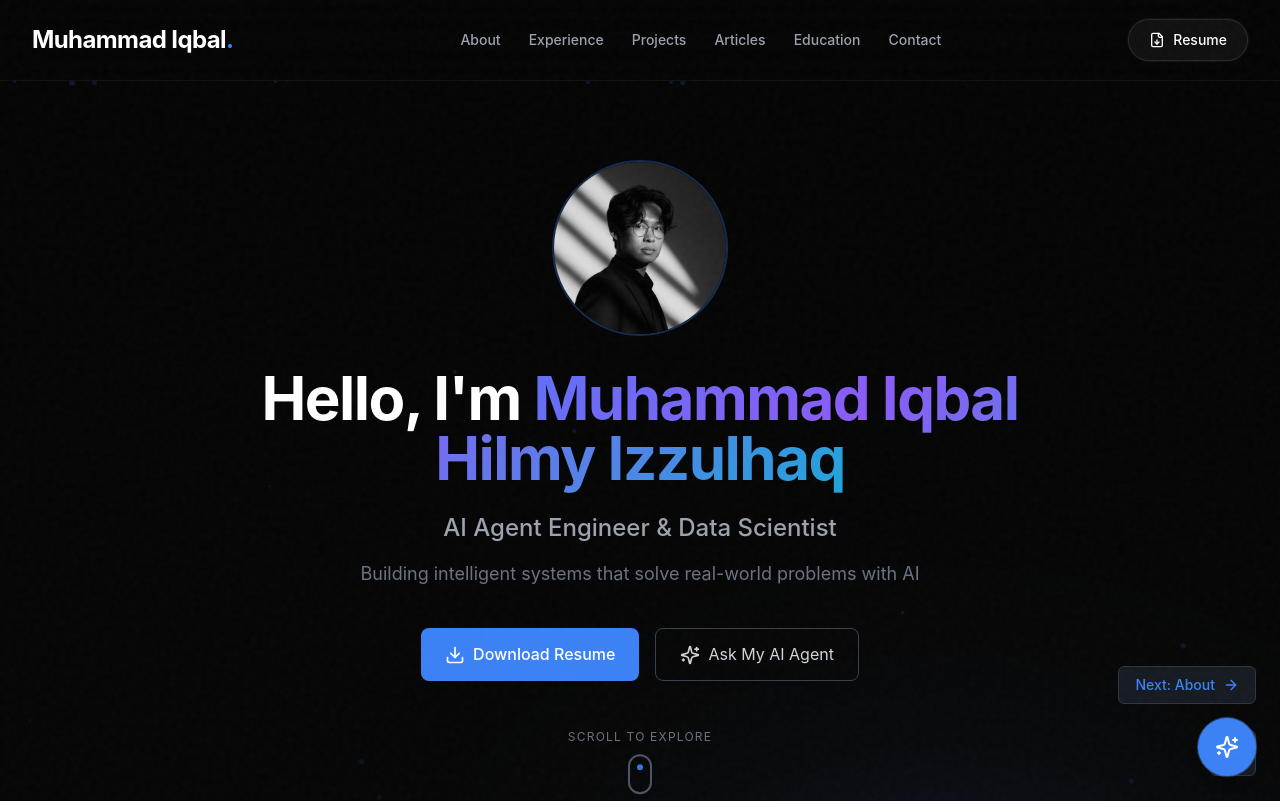
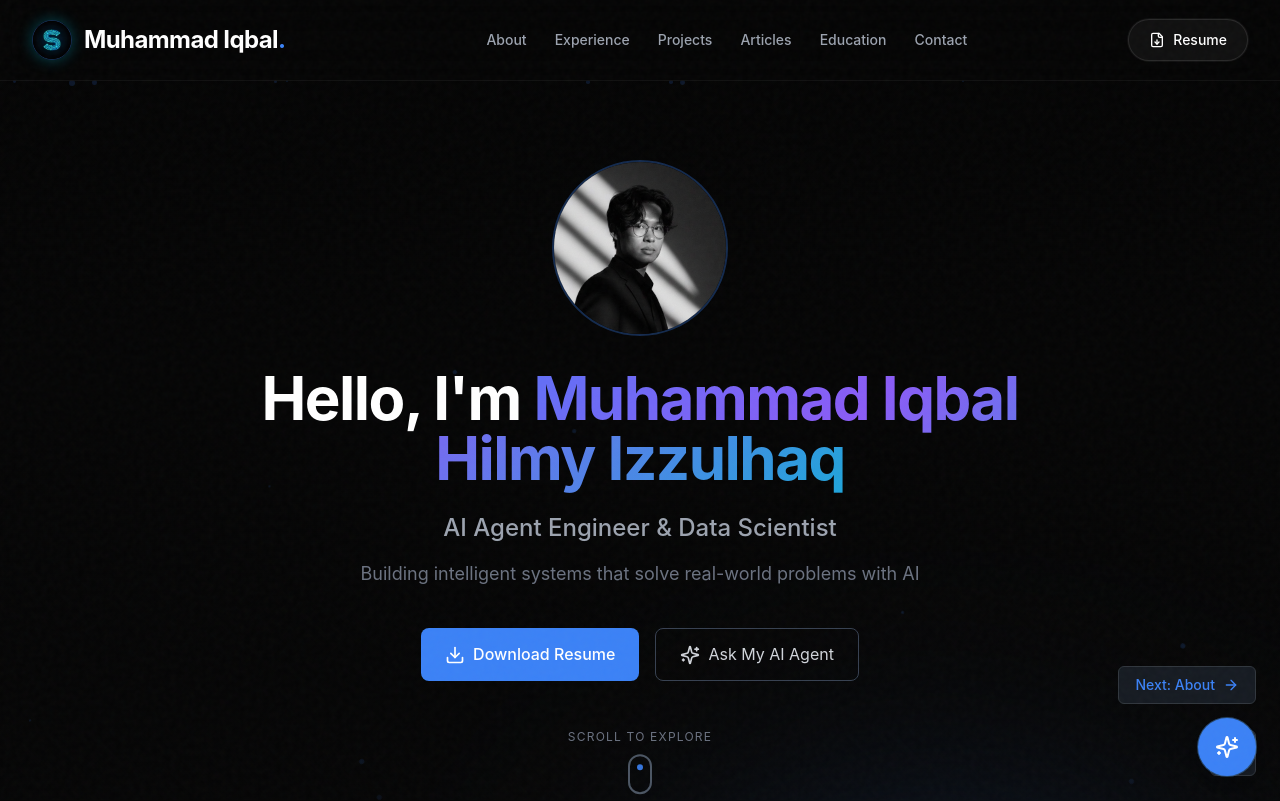
Before and after one commit to Shiverion/Shiverion.github.io, a React (Vite) app: page / in a window 1280 px wide. Shown: the top 801 px of the page. Built offline with nearby package versions, Linux system fonts and the light colour scheme.

Commit message:
feat(ui): add new cyberpunk logo to header
- Generated custom minimalist cyberpunk logo (S icon)
- Integrated logo into navigation bar
- Added glow effects and hover states to logo

```diff
--- a/src/App.jsx
+++ b/src/App.jsx
@@ -1073,9 +1073,14 @@ const Header = ({ currentPage, navigateTo, pages }) => {
               whileHover={{ opacity: 0.8 }}
               whileTap={{ scale: 0.98 }}
               onClick={() => navigateTo('Hero')}
-              className="text-2xl font-bold text-white transition-all tracking-tight"
+              className="text-2xl font-bold text-white transition-all tracking-tight flex items-center gap-3"
             >
-              {portfolioData.name.split(' ').slice(0, 2).join(' ')}<span className="text-neon-blue">.</span>
+              <img
+                src="/images/logo-new.png"
+                alt="Logo"
+                className="w-10 h-10 rounded-full border border-neon-cyan/30 shadow-[0_0_15px_rgba(0,217,255,0.3)] hover:shadow-neon-cyan transition-shadow duration-300"
+              />
+              <span>{portfolioData.name.split(' ').slice(0, 2).join(' ')}<span className="text-neon-blue">.</span></span>
             </motion.button>
           </div>
 
```
Also changed, not shown: public/images/logo-new.png (added).
